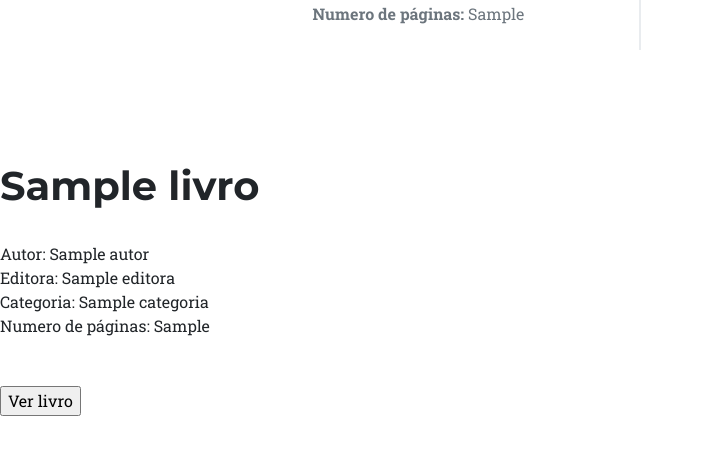
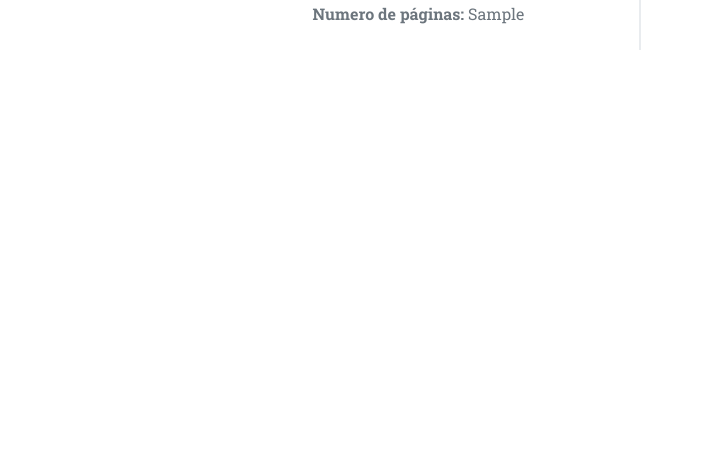
Before and after one commit to estefanecs/Parte3, a Flask app: page /livros in a window 1280 px wide. Shown: the part 328-783 px from the top of the page, without its empty margins (0-704 px from the left). Run offline with Flask 3, Linux system fonts and the light colour scheme; a database or web service that is not in the repository returns one stand-in record (values such as "Sample title"); data that the repository does not hold is empty; some libraries are stand-ins or nearby versions.

Commit message:
atualizando livros|

```diff
--- a/P3/templates/livros.html
+++ b/P3/templates/livros.html
@@ -68,17 +68,6 @@
         </div>
     </section>
 
-    {% for livro in livros["livros"] %}
-    <div>
-        <h1>{{livro.nome}}</h1> <br> Autor: {{livro.autor}} <br> Editora: {{livro.editora}} <br> Categoria: {{livro.categoria}} <br> Numero de páginas: {{livro.numero_paginas}} <br>
-        <form action="/livro" method="GET">
-            <input type="hidden" id="isbn" name="isbn" value={{livro.isbn}}><br>
-            <br><input type="submit" value="Ver livro" />
-        </form>
-
-    </div>
-    {% endfor %}
-
     <!-- Bootstrap core JS-->
     <script src="https://cdn.jsdelivr.net/npm/bootstrap@5.2.3/dist/js/bootstrap.bundle.min.js"></script>
     <script src="js/scripts.js"></script>
```
